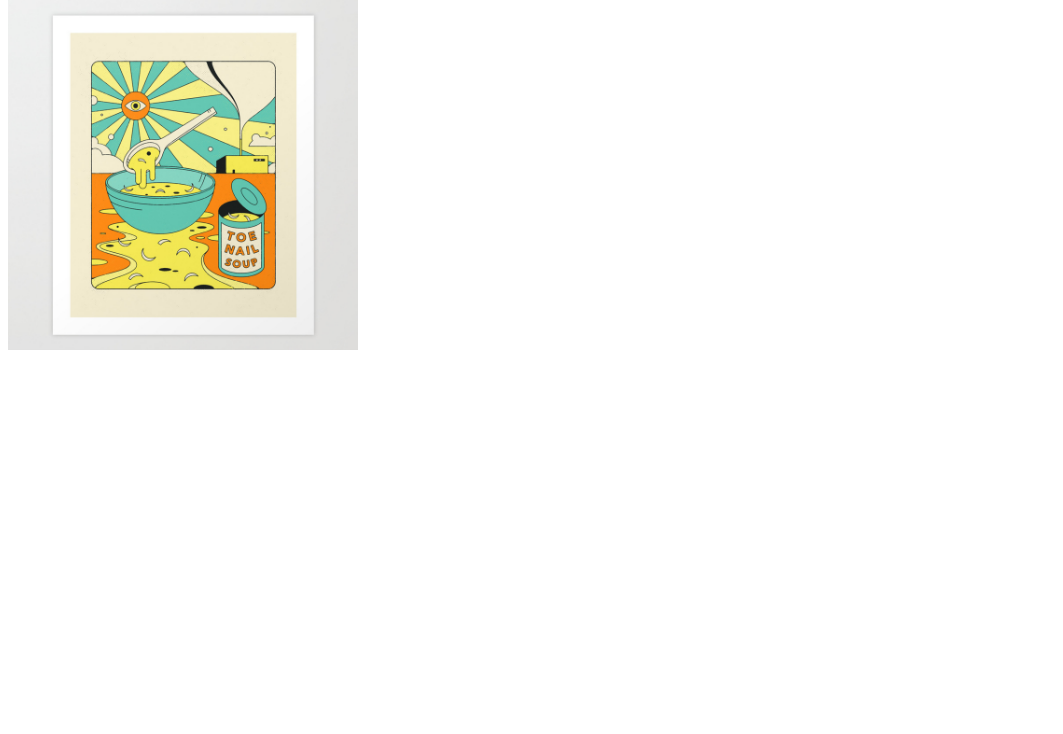
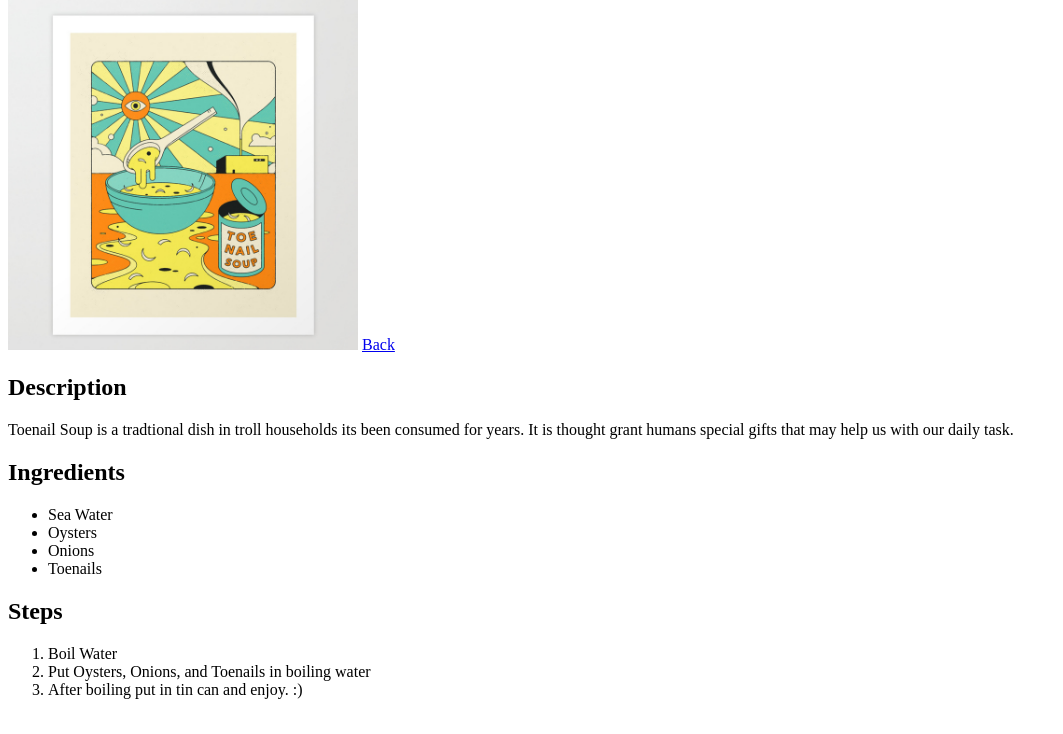
Before and after one commit to jacarinator5000/odin-recipes, a plain HTML site: page recipes/toenail-soup.html in a window 1280 px wide. Shown: the part 66-800 px from the top of the page, without its empty margins (0-1063 px from the left). Drawn offline with Linux system fonts and the light colour scheme.

Commit message:
finished page

```diff
--- a/recipes/toenail-soup.html
+++ b/recipes/toenail-soup.html
@@ -1,4 +1,20 @@
 <h1>Toenail Soup</h1>
 <body>
     <img src="../recipes/toenail-soup.jpg" width="350" height="350">
+    <a href="/home/jay/repos/odin-recipes/index.html">Back</a>
+    <h2>Description</h2>
+    <p>Toenail Soup is a tradtional dish in troll households its been consumed for years. It is thought grant humans special gifts that may help us with our daily task.</p>
+        <h2>Ingredients</h2>
+        <ul>
+            <li>Sea Water</li>
+            <li>Oysters</li>
+            <li>Onions</li>
+            <li>Toenails</li>
+        </ul>
+        <h2>Steps</h2>
+        <ol>
+            <li>Boil Water</li>
+            <li>Put Oysters, Onions, and Toenails in boiling water</li>
+            <li>After boiling put in tin can and enjoy. :)</li>
+        </ol>
 </body>
```
